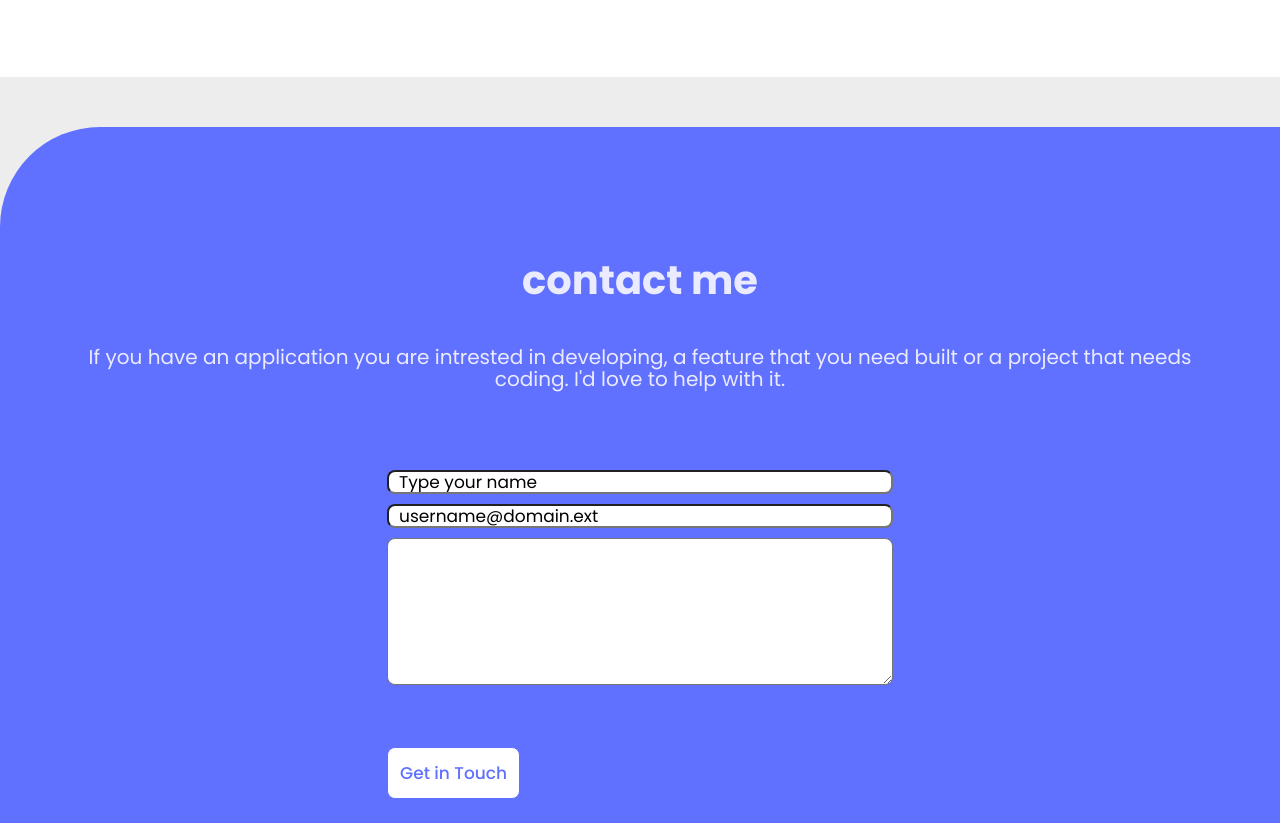
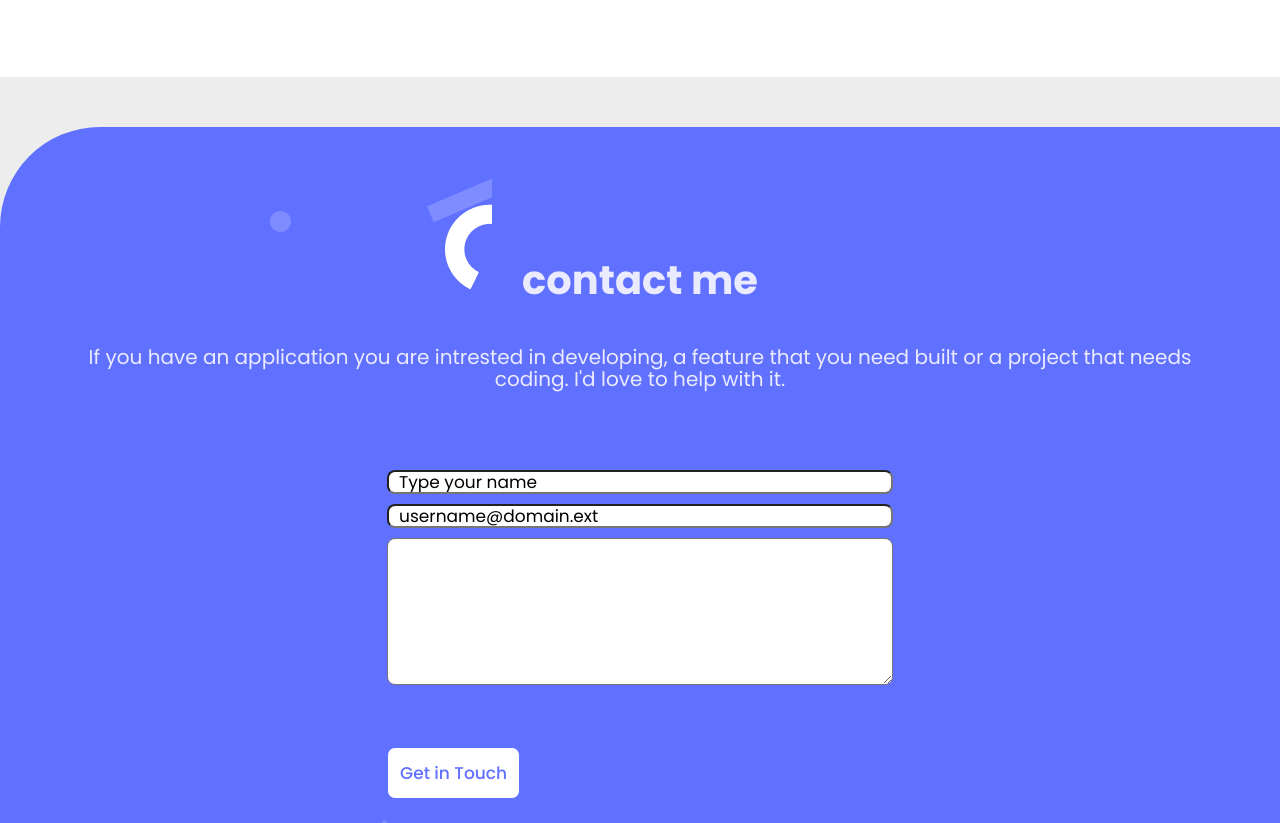
Before and after one commit to iambenkis/Portfolio, a website: page index.html in a window 1280 px wide. Shown: the part 6500-7323 px from the top of the page. Drawn offline with Linux system fonts and the light colour scheme.

Commit message:
Background shap added

```diff
--- a/style.css
+++ b/style.css
@@ -260,9 +260,10 @@ button:hover {
 }
 
 .contact-me {
-  background: #6070ff url(images/contact-form-bg.svg);
-  background-position-x: right;
+  background-image: url("/images/back-shap.png");
+  background-position: left 270px top 50px;
   background-repeat: no-repeat;
+  background-color: #6070ff;
   display: flex;
   flex-direction: column;
   align-items: center;
```
Also changed, not shown: images/back-shap.png (added).
